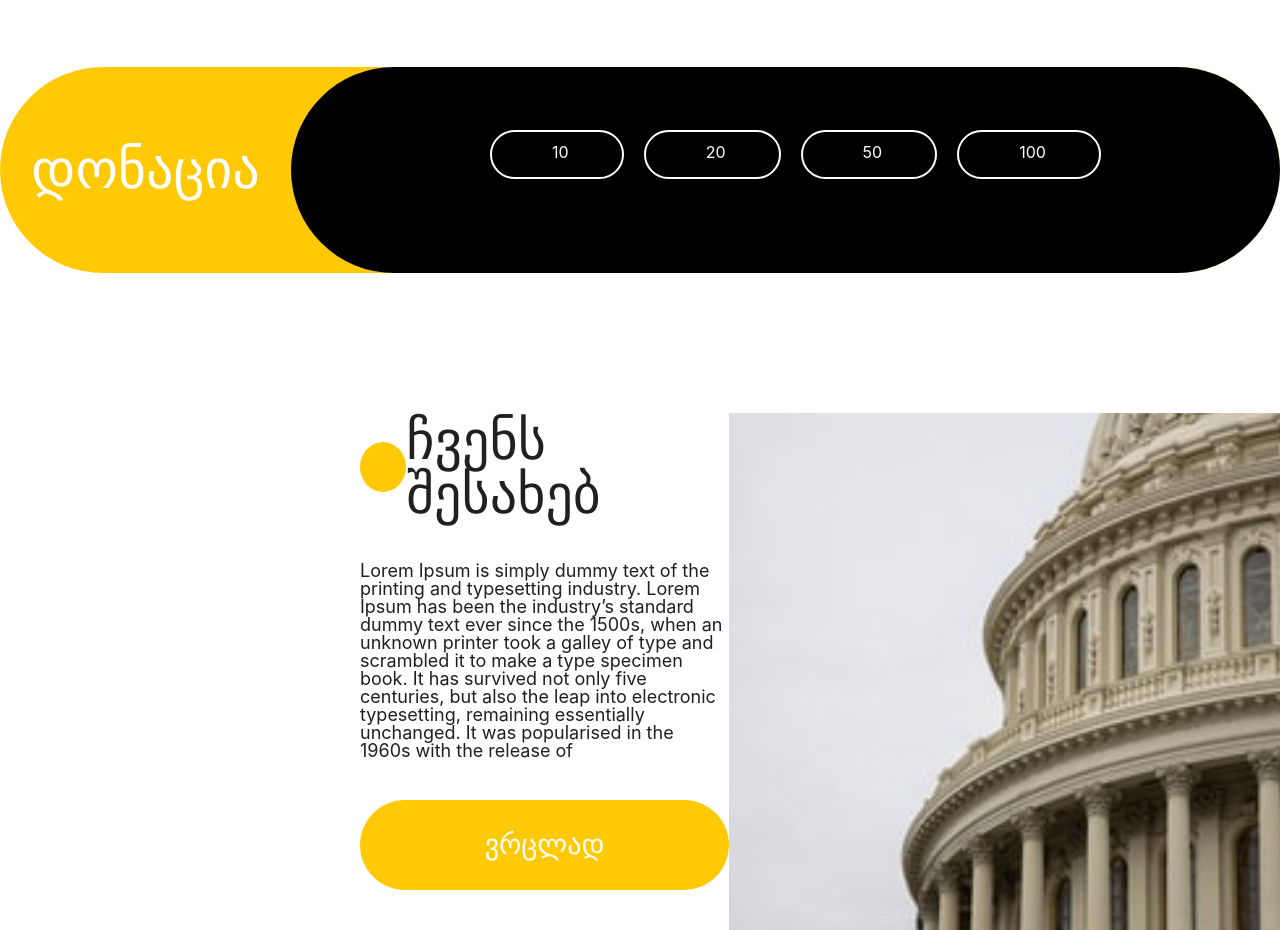
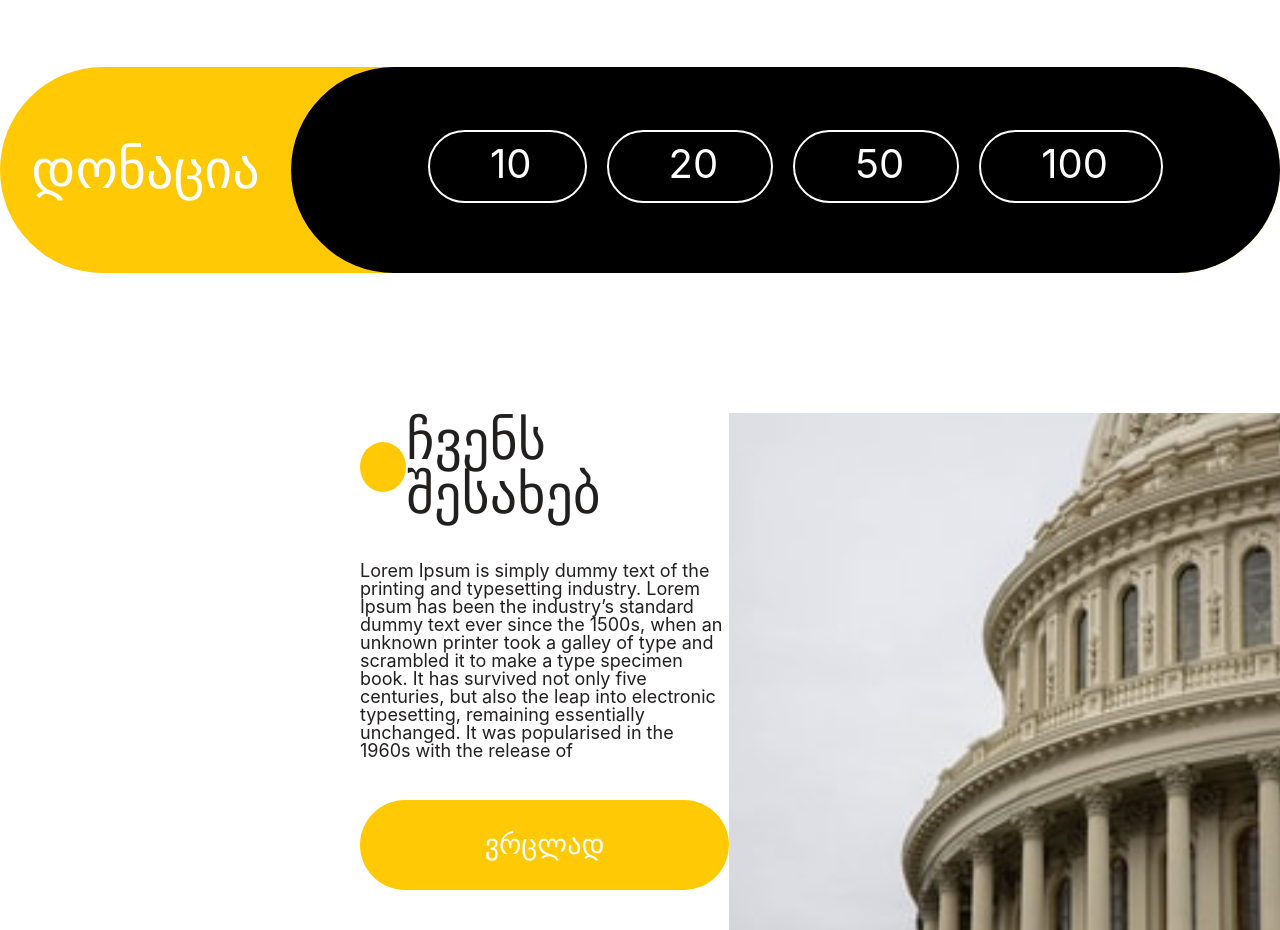
Before and after one commit to Demetrusa/lelo-front-end, a React (Create React App) app: page / in a window 1280 px wide. Shown: the part 2600-3530 px from the top of the page. Built offline with nearby package versions, Linux system fonts and the light colour scheme.

Commit message:
add hover to donation

```diff
--- a/src/App.js
+++ b/src/App.js
@@ -10,6 +10,7 @@ function App() {
       <Main />
       <Newcontent />
       <MarshalPlan />
+
     </div>
   );
 }
--- a/src/components/plan/MarshalPlan.css
+++ b/src/components/plan/MarshalPlan.css
@@ -51,8 +51,11 @@
     justify-content: center;
     align-items: center;
     margin: 63px 142px 62px 142px;
+    font-size: 40px;
 
 }
+
+
 .donation-example {
     width: 989px;
     background-color: black;
@@ -64,6 +67,9 @@
     padding: 12px 53px 17px 60px;
     border-radius: 60px;
     margin-left: 20px;
+}
+.donation-amount div:hover{
+background-color: #FFCA05;
 }
 .team-bg-img {
     background-image: url("../../images/Rectangle 155.svg");
```
Also changed, not shown: src/components/plan/MarshalPlan.js (+1 -6 lines).
